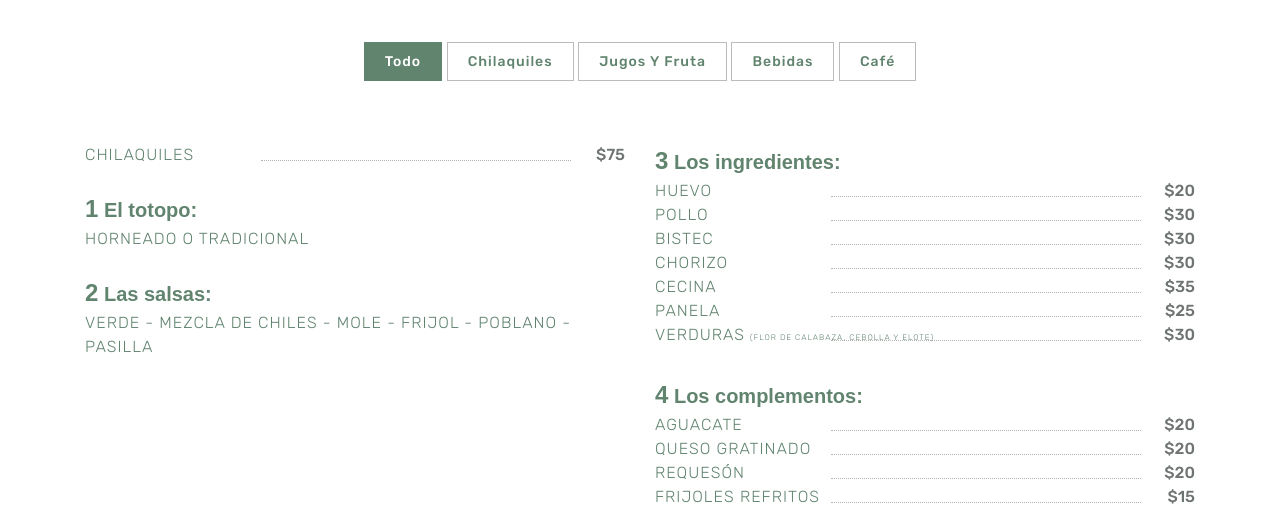
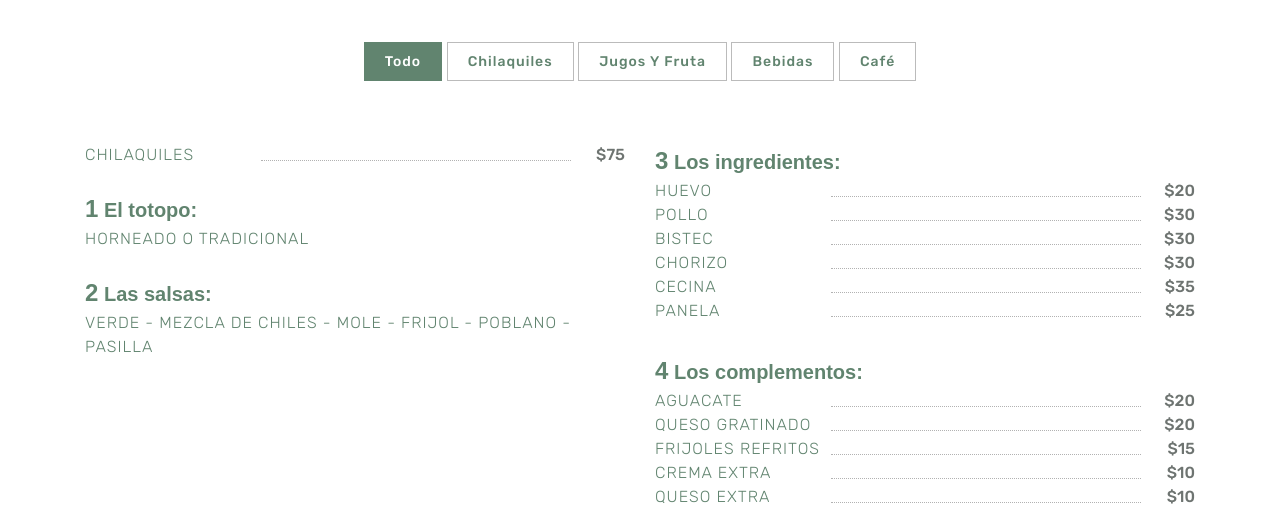
Before and after one commit to ChachizR/romaquil, a plain HTML site: page index.html in a window 1280 px wide. Shown: the part 288-794 px from the top of the page. Drawn offline with nearby package versions, Linux system fonts and the light colour scheme; a script that the page names is missing; a web font is replaced by a local one.

Commit message:
Temp season removals

```diff
--- a/index.html
+++ b/index.html
@@ -88,11 +88,11 @@
           <span style="left:166px;right:44px;" class="menu-line"></span>
           <span class="menu-price">$25</span>
         </span>
-        <span class="clearfix">
+        <!-- <span class="clearfix">
           <a class="menu-title title-lg" href="#" data-meal-img=".jpg">Verduras <span>(Flor de calabaza, cebolla y elote)</span></a>
           <span style="left:166px;right:44px;" class="menu-line"></span>
           <span class="menu-price">$30</span>
-        </span>
+        </span> -->
       </div>
 
       <div class="breakfast menu-restaurant">
@@ -107,11 +107,11 @@
           <span style="left:166px;right:44px;" class="menu-line"></span>
           <span class="menu-price">$20</span>
         </span>
-        <span class="clearfix">
+        <!-- <span class="clearfix">
           <a class="menu-title title-lg" href="#" data-meal-img=".jpg">Requesón</a>
           <span style="left:166px;right:44px;" class="menu-line"></span>
           <span class="menu-price">$20</span>
-        </span>
+        </span> -->
         <span class="clearfix">
           <a class="menu-title title-lg" href="#" data-meal-img=".jpg">Frijoles refritos</a>
           <span style="left:166px;right:44px;" class="menu-line"></span>
```
